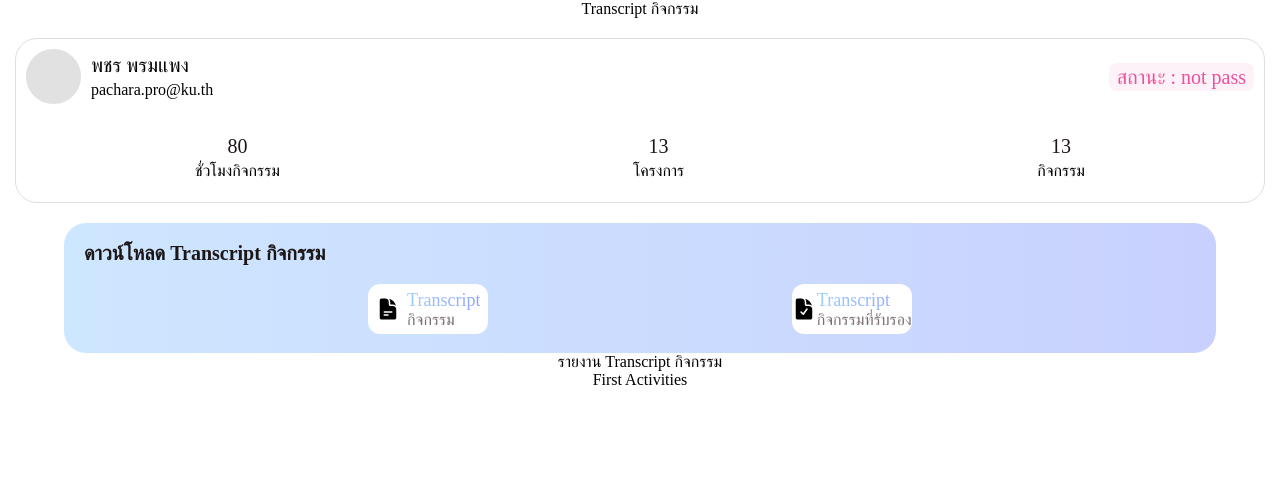
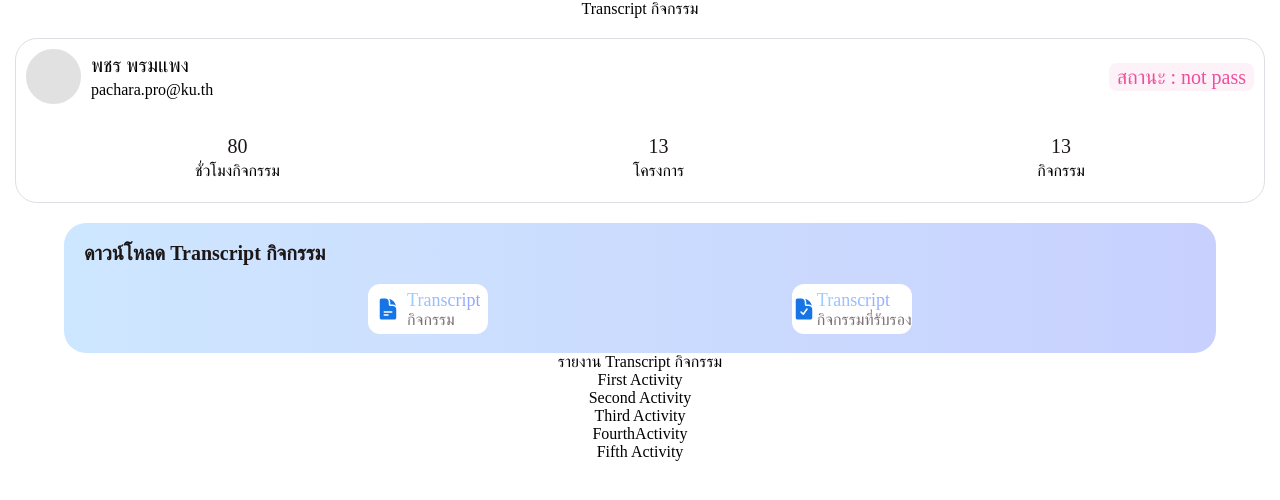
Before and after one commit to MonmanPsk/ku-transcript-activity, a React (Vite) app: page / in a window 1280 px wide. Shown: the top 500 px of the page. Built offline with nearby package versions, Linux system fonts and the light colour scheme; grey boxes are pictures that could not be loaded; a web font is replaced by a local one.

Commit message:
set up components in TranscriptReport

```diff
--- a/src/components/Downloader.tsx
+++ b/src/components/Downloader.tsx
@@ -6,7 +6,7 @@ export default function Downloader() {
       <p className='downloader-title'>ดาวน์โหลด Transcript กิจกรรม</p>
       <div className="downloader">
         <div className="downloader-box">
-          <svg style={{"height": "24px"}} xmlns="http://www.w3.org/2000/svg" viewBox="0 0 24 24" fill="currentColor" className="w-6 h-6">
+          <svg xmlns="http://www.w3.org/2000/svg" viewBox="0 0 24 24" fill="currentColor" className="w-6 h-6 downloader-icon">
             <path fillRule="evenodd" d="M5.625 1.5c-1.036 0-1.875.84-1.875 1.875v17.25c0 1.035.84 1.875 1.875 1.875h12.75c1.035 0 1.875-.84 1.875-1.875V12.75A3.75 3.75 0 0 0 16.5 9h-1.875a1.875 1.875 0 0 1-1.875-1.875V5.25A3.75 3.75 0 0 0 9 1.5H5.625ZM7.5 15a.75.75 0 0 1 .75-.75h7.5a.75.75 0 0 1 0 1.5h-7.5A.75.75 0 0 1 7.5 15Zm.75 2.25a.75.75 0 0 0 0 1.5H12a.75.75 0 0 0 0-1.5H8.25Z" clipRule="evenodd" />
             <path d="M12.971 1.816A5.23 5.23 0 0 1 14.25 5.25v1.875c0 .207.168.375.375.375H16.5a5.23 5.23 0 0 1 3.434 1.279 9.768 9.768 0 0 0-6.963-6.963Z" />
           </svg>
@@ -17,7 +17,7 @@ export default function Downloader() {
           </div>
         </div>
         <div className="downloader-box">
-          <svg style={{"height": "24px"}} xmlns="http://www.w3.org/2000/svg" viewBox="0 0 24 24" fill="currentColor" className="w-6 h-6">
+          <svg xmlns="http://www.w3.org/2000/svg" viewBox="0 0 24 24" fill="currentColor" className="w-6 h-6 downloader-icon">
             <path fillRule="evenodd" d="M9 1.5H5.625c-1.036 0-1.875.84-1.875 1.875v17.25c0 1.035.84 1.875 1.875 1.875h12.75c1.035 0 1.875-.84 1.875-1.875V12.75A3.75 3.75 0 0 0 16.5 9h-1.875a1.875 1.875 0 0 1-1.875-1.875V5.25A3.75 3.75 0 0 0 9 1.5Zm6.61 10.936a.75.75 0 1 0-1.22-.872l-3.236 4.53L9.53 14.47a.75.75 0 0 0-1.06 1.06l2.25 2.25a.75.75 0 0 0 1.14-.094l3.75-5.25Z" clipRule="evenodd" />
             <path d="M12.971 1.816A5.23 5.23 0 0 1 14.25 5.25v1.875c0 .207.168.375.375.375H16.5a5.23 5.23 0 0 1 3.434 1.279 9.768 9.768 0 0 0-6.963-6.963Z" />
           </svg>
--- /dev/null
+++ b/src/components/TranscriptReport/FifthActivity.tsx
@@ -0,0 +1,9 @@
+import { ActivityProps } from "../../types/TranscriptReport.types"
+
+export default function FifthActivity({}: ActivityProps) {
+    return (
+        <div>
+            Fifth Activity
+        </div>
+    )
+}
--- a/src/components/TranscriptReport/FirstActivity.tsx
+++ b/src/components/TranscriptReport/FirstActivity.tsx
@@ -1,8 +1,10 @@
-import { FirstActivityProps } from "../../types/FirstActivity.types"
+import { ActivityProps } from "../../types/TranscriptReport.types"
 
-export default function FirstActivity({}: FirstActivityProps) {
+export default function FirstActivity({}: ActivityProps) {
 
   return (
-    <div>First Activities</div>
+    <div>
+      First Activity
+    </div>
   )
 }
--- /dev/null
+++ b/src/components/TranscriptReport/FourthActivity.tsx
@@ -0,0 +1,9 @@
+import { ActivityProps } from "../../types/TranscriptReport.types"
+
+export default function FourthActivity({}: ActivityProps) {
+    return (
+        <div>
+            FourthActivity
+        </div>
+    )
+}
--- a/src/components/TranscriptReport/SecondActivity.tsx
+++ b/src/components/TranscriptReport/SecondActivity.tsx
@@ -1,7 +1,9 @@
-type Props = {}
+import { ActivityProps } from "../../types/TranscriptReport.types"
 
-export default function SecondActivity({}: Props) {
+export default function SecondActivity({}: ActivityProps) {
   return (
-    <div>SecondActivity</div>
+    <div>
+      Second Activity
+    </div>
   )
 }
--- /dev/null
+++ b/src/components/TranscriptReport/ThirdActivity.tsx
@@ -0,0 +1,9 @@
+import { ActivityProps } from "../../types/TranscriptReport.types"
+
+export default function ThirdActivity({}: ActivityProps) {
+    return (
+        <div>
+            Third Activity
+        </div>
+    )
+}
--- a/src/components/TranscriptReport/TranscriptReport.tsx
+++ b/src/components/TranscriptReport/TranscriptReport.tsx
@@ -1,10 +1,20 @@
 import FirstActivity from "./FirstActivity";
+import SecondActivity from "./SecondActivity";
+import ThirdActivity from "./ThirdActivity"
+import FourthActivity from "./FourthActivity"
+import FifthActivity from "./FifthActivity"
+
+import "../../styles/transcriptReport.css"
 
 export default function TranscriptReport() {
   return (
-    <>
-    <div>รายงาน Transcript กิจกรรม</div>
-    <FirstActivity />
-    </>
+    <div className="transcript-report-container">
+      <div>รายงาน Transcript กิจกรรม</div>
+      <FirstActivity />
+      <SecondActivity />
+      <ThirdActivity />
+      <FourthActivity />
+      <FifthActivity />
+    </div>
   )
 }
--- a/src/styles/downloader.css
+++ b/src/styles/downloader.css
@@ -32,6 +32,11 @@
     font-size: 16px;
 }
 
+.downloader-icon {
+    height: 24px;
+    fill: #1575E5;
+}
+
 .transcript-text {
     font-size: 18px;
     font-weight: 500;
--- /dev/null
+++ b/src/styles/transcriptReport.css
@@ -0,0 +1,5 @@
+.transcript-report-container {
+    display: flex;
+    flex-direction: column;
+    align-items: center;
+}
--- a/src/types/TranscriptReport.types.ts
+++ b/src/types/TranscriptReport.types.ts
@@ -1,4 +1,4 @@
-export type Activity = {
+export type ActivityProps = {
   activityId: string
   activityName?: string
   organization?: string
```
